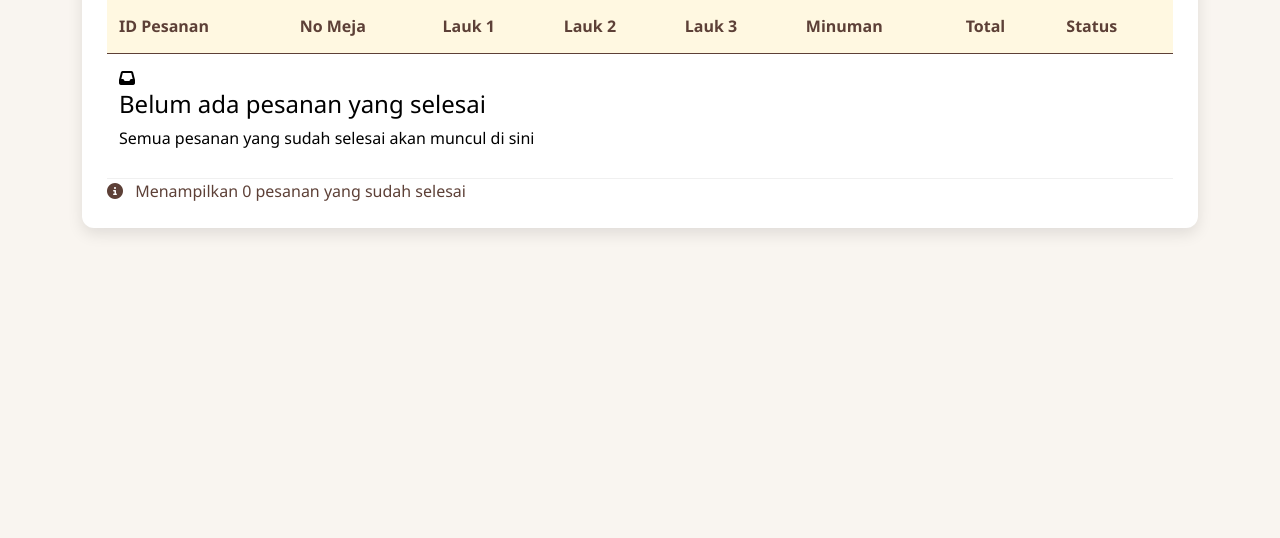
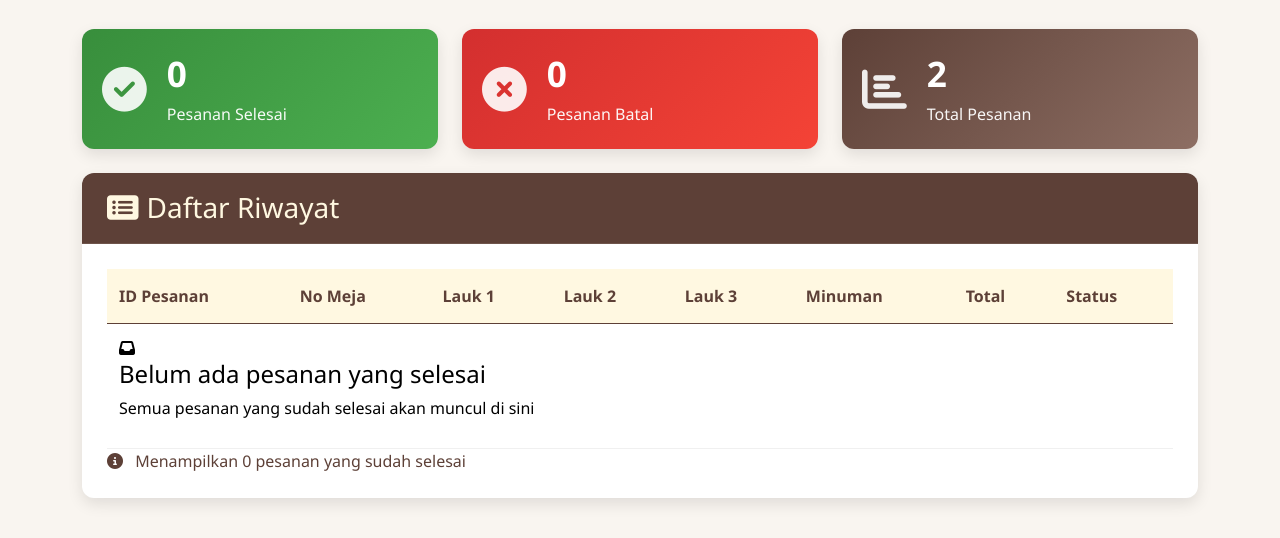
Before and after one commit to alvaro-huller/Project_PPW, a PHP site: page /AdminPage/LihatHistoriPesanan.php in a window 1280 px wide. Shown: the part 249-787 px from the top of the page. Run offline with PHP 8.4, Linux system fonts and the light colour scheme; a user stored in the database is signed in; data comes from the database, SQL or seed files in the repository.

Commit message:
Pindah statistik ke HistoriPesanan

```diff
--- a/AdminPage/LihatHistoriPesanan.php
+++ b/AdminPage/LihatHistoriPesanan.php
@@ -32,6 +32,15 @@ $query = "SELECT p.*,
           ORDER BY p.IDPesanan DESC";
 $hasil = mysqli_query($koneksidb, $query);
 $jumlah_data = mysqli_num_rows($hasil);
+
+// Query untuk statistik
+$query_statistik = "SELECT
+                    COUNT(CASE WHEN Status = 'Selesai' THEN 1 END) as pesanan_selesai,
+                    COUNT(CASE WHEN Status = 'Batal' THEN 1 END) as pesanan_batal,
+                    COUNT(*) as total_pesanan
+                    FROM pesanan";
+$hasil_statistik = mysqli_query($koneksidb, $query_statistik);
+$statistik = mysqli_fetch_assoc($hasil_statistik);
 ?>
 
 <!DOCTYPE html>
@@ -82,18 +91,57 @@ $jumlah_data = mysqli_num_rows($hasil);
     </nav>
 
     <!-- Header -->
-    <div class="histori-header">
-        <div class="container">
-            <h1 class="text-white mb-2"><i class="fas fa-history me-3"></i>Histori Pesanan</h1>
-            <p class="text-white mb-0">Daftar semua pesanan yang sudah selesai dan dilayani</p>
+    <div class="admin-header">
+        <div class="container py-5">
+            <h1 class="text-white mb-2">Histori Pesanan</h1>
+            <p class="text-white mb-0">Daftar riwayat pesanan yang sudah diproses</p>
         </div>
+    </div>
+
+    <!-- Statistik -->
+    <div class="container mt-4">
+      <div class="row">
+        <div class="col-md-4 mb-4">
+          <div class="stat-card stat-card-success">
+            <div class="stat-card-icon">
+              <i class="fas fa-check-circle"></i>
+            </div>
+            <div class="stat-card-content">
+              <h3><?= $statistik['pesanan_selesai'] ?></h3>
+              <p>Pesanan Selesai</p>
+            </div>
+          </div>
+        </div>
+        <div class="col-md-4 mb-4">
+          <div class="stat-card stat-card-danger">
+            <div class="stat-card-icon">
+              <i class="fas fa-times-circle"></i>
+            </div>
+            <div class="stat-card-content">
+              <h3><?= $statistik['pesanan_batal'] ?></h3>
+              <p>Pesanan Batal</p>
+            </div>
+          </div>
+        </div>
+        <div class="col-md-4 mb-4">
+          <div class="stat-card stat-card-primary">
+            <div class="stat-card-icon">
+              <i class="fas fa-chart-bar"></i>
+            </div>
+            <div class="stat-card-content">
+              <h3><?= $statistik['total_pesanan'] ?></h3>
+              <p>Total Pesanan</p>
+            </div>
+          </div>
+        </div>
+      </div>
     </div>
 
     <!-- Konten Utama -->
     <div class="container">
         <div class="admin-card">
             <div class="admin-card-header">
-                <h3 class="mb-0"><i class="fas fa-list-alt me-2"></i>Daftar Pesanan Selesai</h3>
+                <h3 class="mb-0"><i class="fas fa-list-alt me-2"></i>Daftar Riwayat</h3>
             </div>
             <div class="admin-card-body">
                 <div class="table-responsive">
```
Also changed, not shown: AdminPage/HomeAdmin.php (+1 -51 lines).
